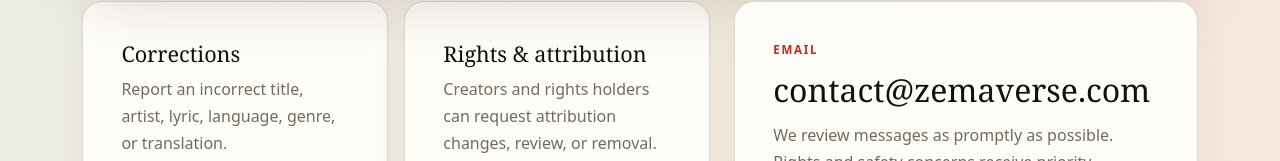
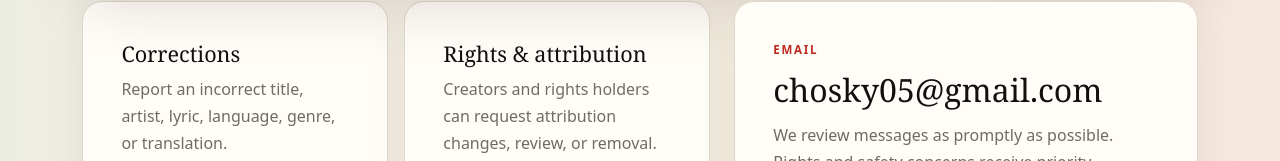
Before and after one commit to Asfawh/zemaverse_mern, a React (Vite) app in the folder client/: page /contact in a window 1280 px wide. Shown: the part 624-785 px from the top of the page. Built offline with nearby package versions, Linux system fonts and the light colour scheme; no server answers.

Commit message:
Update ZemaVerse contact email

```diff
--- a/client/src/views/Contact.jsx
+++ b/client/src/views/Contact.jsx
@@ -32,9 +32,9 @@
         </div>
         <aside className="contact-card">
           <span className="eyebrow">Email</span>
-          <h2>contact@zemaverse.com</h2>
+          <h2>chosky05@gmail.com</h2>
           <p>We review messages as promptly as possible. Rights and safety concerns receive priority.</p>
-          <a className="trust-action" href="mailto:contact@zemaverse.com?subject=ZemaVerse%20inquiry">Send an email</a>
+          <a className="trust-action" href="mailto:chosky05@gmail.com?subject=ZemaVerse%20inquiry">Send an email</a>
           <div className="contact-note">
             <strong>Rights or removal request?</strong>
             <span>Use the subject “Rights request” and identify the material, your relationship to it, and the requested action.</span>
--- a/client/src/views/Privacy.jsx
+++ b/client/src/views/Privacy.jsx
@@ -30,7 +30,7 @@
       </section>
       <section>
         <h2>Your choices</h2>
-        <p>You may ask about, correct, or request deletion of personal information associated with your ZemaVerse account, subject to legal and operational requirements. Contact us at <a href="mailto:contact@zemaverse.com?subject=Privacy%20request">contact@zemaverse.com</a>.</p>
+        <p>You may ask about, correct, or request deletion of personal information associated with your ZemaVerse account, subject to legal and operational requirements. Contact us at <a href="mailto:chosky05@gmail.com?subject=ZemaVerse%20privacy%20request">chosky05@gmail.com</a>.</p>
       </section>
       <section>
         <h2>Updates</h2>
--- a/client/src/views/Support.jsx
+++ b/client/src/views/Support.jsx
@@ -71,7 +71,7 @@
             <div className="support-setup-note" role="status">
               <strong>Online contributions are being prepared.</strong>
               <span>Contact us for the available ways to support ZemaVerse.</span>
-              <a href="mailto:contact@zemaverse.com?subject=Supporting%20ZemaVerse">
+              <a href="mailto:chosky05@gmail.com?subject=Supporting%20ZemaVerse">
                 Contact us to support
               </a>
             </div>
--- a/client/src/views/Terms.jsx
+++ b/client/src/views/Terms.jsx
@@ -22,7 +22,7 @@
       </section>
       <section>
         <h2>Rights-holder requests</h2>
-        <p>Artists, songwriters, publishers, photographers, and other rights holders may request a correction, attribution update, review, or removal. Email <a href="mailto:contact@zemaverse.com?subject=Rights%20request">contact@zemaverse.com</a> with the page address, description of the work, your relationship to it, and the requested action.</p>
+        <p>Artists, songwriters, publishers, photographers, and other rights holders may request a correction, attribution update, review, or removal. Email <a href="mailto:chosky05@gmail.com?subject=ZemaVerse%20rights%20request">chosky05@gmail.com</a> with the page address, description of the work, your relationship to it, and the requested action.</p>
       </section>
       <section>
         <h2>Community contributions</h2>
```
